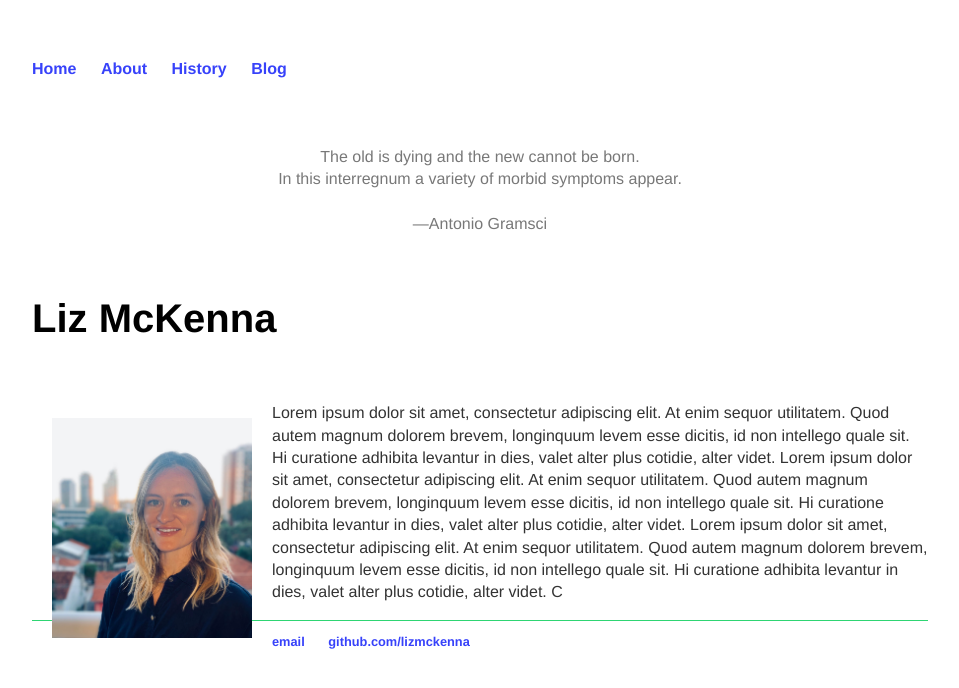
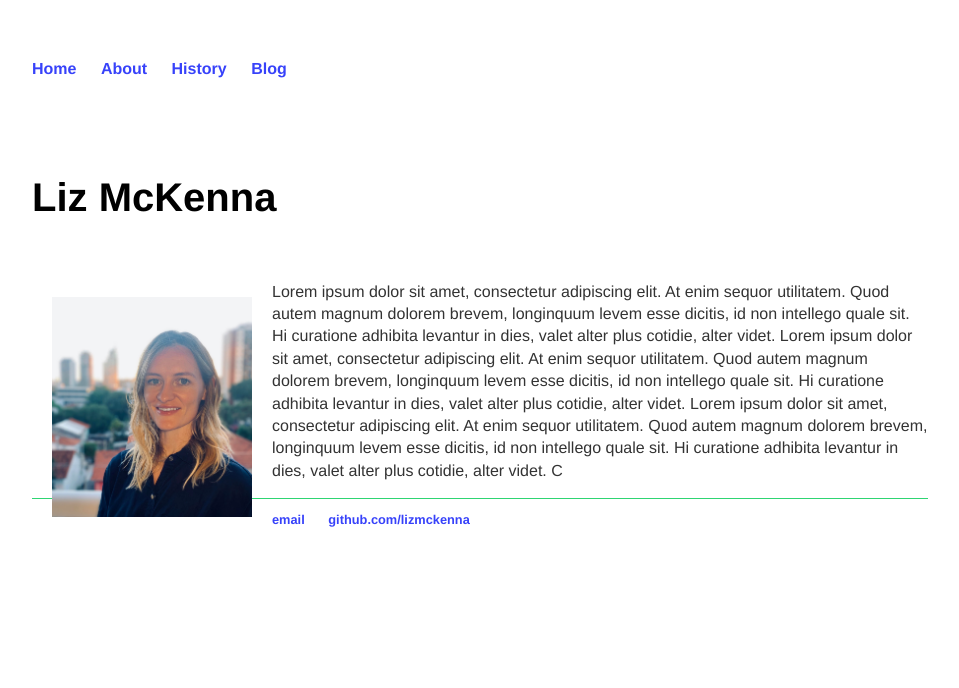
Before and after one commit to lizmckenna/elizabethmckenna.org, a Jekyll site: the page built from index.html, in a window 1280 px wide. Shown: the top 688 px of the page, without its empty margins (160-1119 px from the left). Built offline with Jekyll 4.4.1, drawn with Linux system fonts in a browser that asks for light colours.

Commit message:
Update index.html

```diff
--- a/index.html
+++ b/index.html
@@ -8,13 +8,6 @@ title: brasilpolitik
 	<link rel="shortcut icon" type="image/png" href="jaboticaba.png">
 </head>
 <div class="blurb">
-	<center>
-	<p><font color="#787878">The old is dying and the new cannot be born.<br>
-		In this interregnum a variety of morbid symptoms appear. <br>
-		<br>
-		—Antonio Gramsci</p>
-		</font>
-	</center>
 
 <br>
 <h1>Liz McKenna</h1>
```
